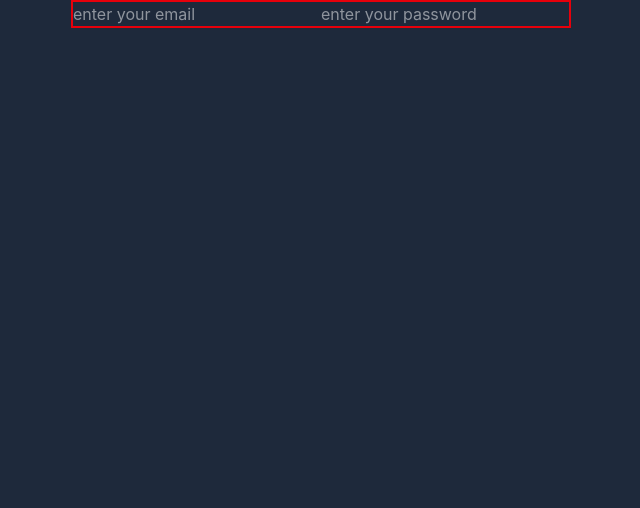
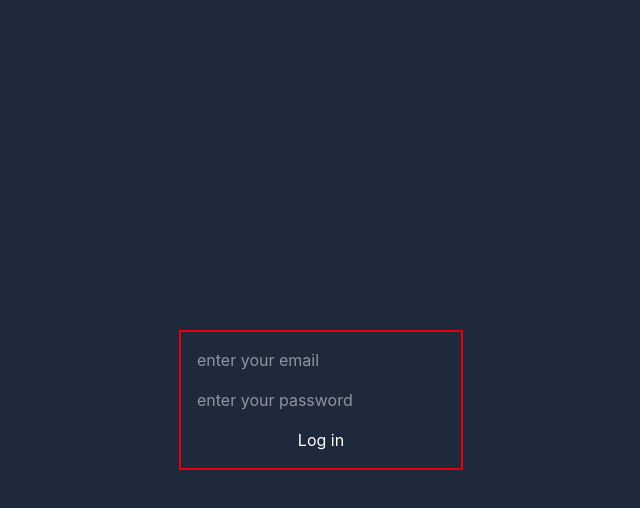
Before and after one commit to sanjeetkumarcodethrust/Employee_management_system, a React (Vite) app in the folder EMPLOYEE_MANAGEMENT_SYSTEM/: page / in a window 1280 px wide. Shown: the top 508 px of the page, without its empty margins (319-959 px from the left). Built offline with nearby package versions, Linux system fonts and the light colour scheme.

Commit message:
creatting a login page

```diff
--- a/EMPLOYEE_MANAGEMENT_SYSTEM/src/components/Auth/login.jsx
+++ b/EMPLOYEE_MANAGEMENT_SYSTEM/src/components/Auth/login.jsx
@@ -2,11 +2,12 @@ import React from 'react'
 
 const login = () => {
   return (
-    <div className='flex item-center justify-center '>
+    <div className='flex h-screen w-screen items-center justify-center '>
        <div className= 'border-2 border-red-600'>
-        <form >
+        <form  className='flex flex-col items-center justify-center gap-4 p-4'>
             <input type="email" placeholder='enter your email'/>
             <input type="password" placeholder='enter your password'/>
+            <button>Log in</button>
         </form>
        </div>
     </div>
```
